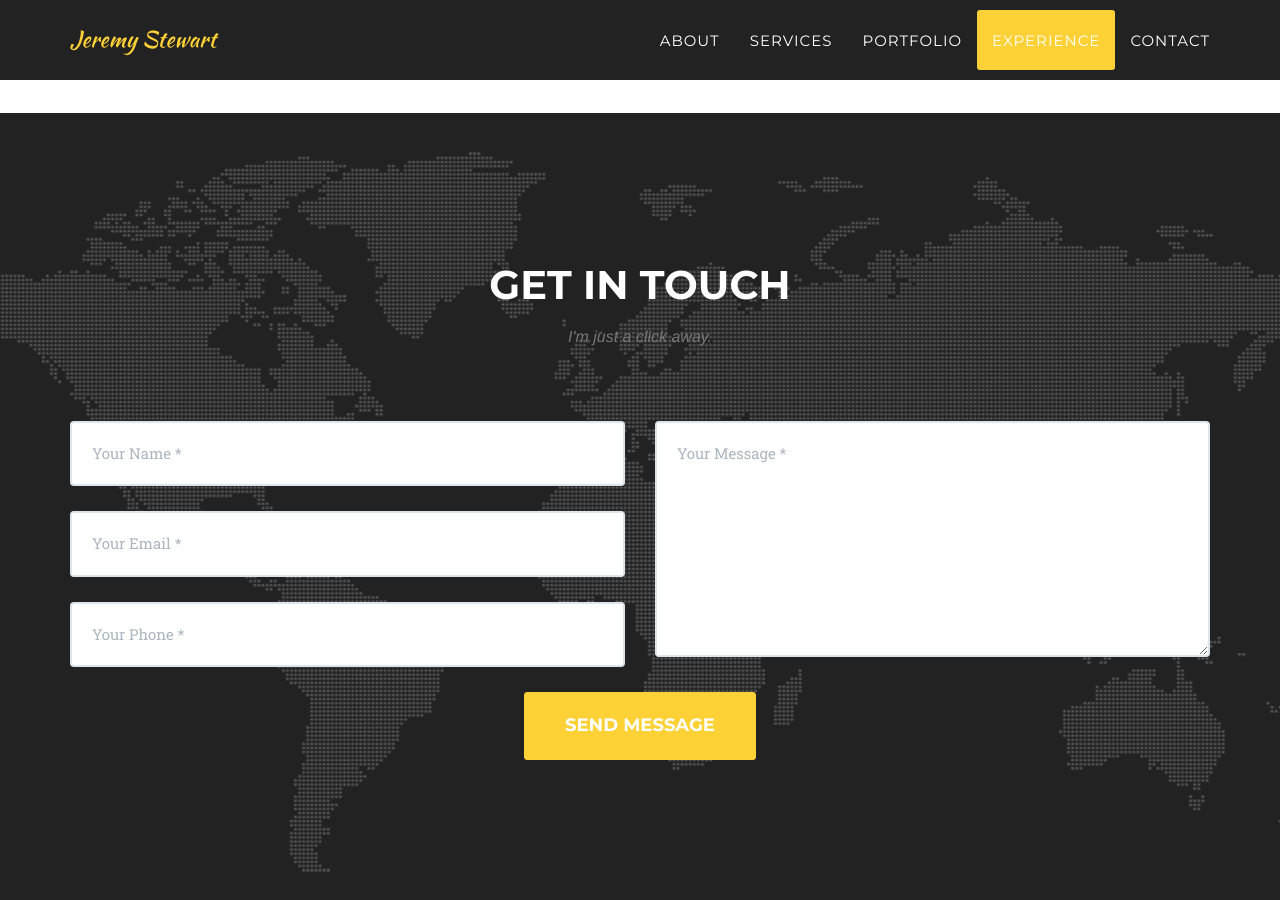
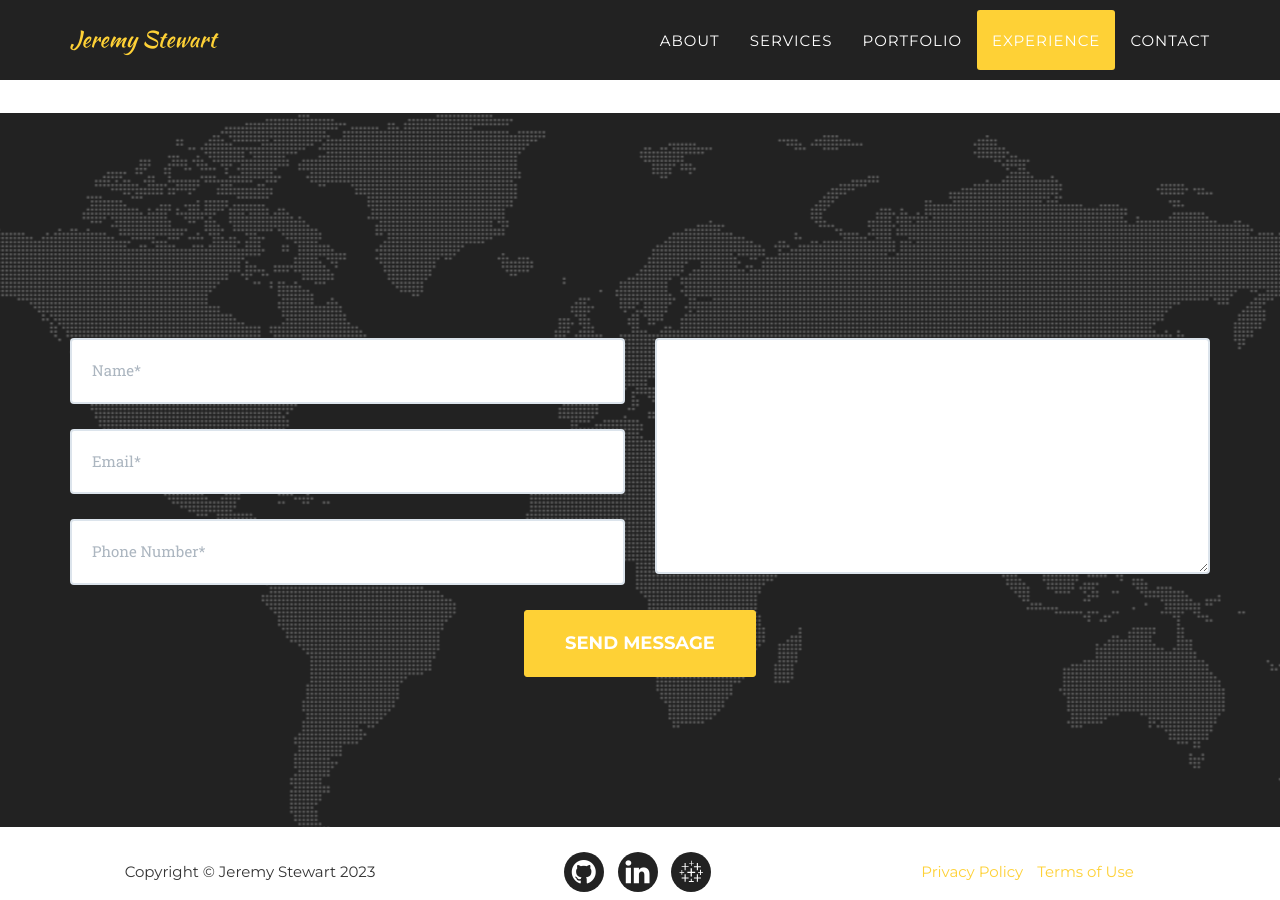
Before and after one commit to jlstewart12/JS_Portfolio_E, a Jekyll site: the page built from _posts/2014-07-13-project-6.markdown, in a window 1280 px wide and 900 px high, scrolled down 5265 px. Built offline with Jekyll 4.4.1, drawn with Linux system fonts in a browser that asks for light colours; some web fonts are replaced.

```diff
--- a/_includes/contact.html
+++ b/_includes/contact.html
@@ -1,43 +1,127 @@
-<section id="contact">
+<!-- Contact -->
+{% if site.locale and site.locale != "" and site.locale != nil %}
+<section class="page-section" id="{{ site.data.sitetext[site.locale].contact.section | default: "contact" }}">
   <div class="container">
     <div class="row">
       <div class="col-lg-12 text-center">
-                    <h2 class="section-heading">Get in touch</h2>
-                    <h3 class="section-subheading text-muted">I'm just a click away.</h3>
+        <h2 class="section-heading text-uppercase">
+          {{ site.data.sitetext[site.locale].contact.title | markdownify | default: Contact Us }}</h2>
+        <h3 class="section-subheading text-muted">{{ site.data.sitetext[site.locale].contact.text | default: "" }}</h3>
       </div>
     </div>
     <div class="row">
       <div class="col-lg-12">
-                    <form name="sentMessage" id="contactForm" action="https://formspree.io/f/xqkokkja" method="POST" novalidate="novalidate">
+        <form id="contactForm"
+          action="https://formspree.io/{% if site.formspree_form_path %}{{ site.formspree_form_path }}{% else %}{{ site.email }}{% endif %}"
+          novalidate="novalidate" method="POST">
+          <!--name="sentMessage"-->
           <div class="row">
             <div class="col-md-6">
-                                <div class="control-group form-group">
-                                    <input type="text" name="name" class="form-control" placeholder="Your Name *" id="name" required data-validation-required-message="Please enter your name.">
+              <div class="form-group">
+                <input name="name" class="form-control" id="name" type="text"
+                  placeholder="{{ site.data.sitetext[site.locale].contact.name | default: "Name*" }}"
+                  required="required" data-validation-required-message="{{ site.data.sitetext[site.locale].contact.name-validation | default: "Please enter your name." }}">
                 <p class="help-block text-danger"></p>
               </div>
-                                <div class="control-group form-group">
-                                    <input type="email" name="_replyto" class="form-control" placeholder="Your Email *" id="email" required data-validation-required-message="Please enter your email address.">
+              <div class="form-group">
+                <input name="_replyto" class="form-control" id="email" type="email"
+                  placeholder="{{ site.data.sitetext[site.locale].contact.email | default: "Email*" }}"
+                  required="required" data-validation-required-message="{{ site.data.sitetext[site.locale].contact.email-validation | default: "Please enter your email address." }}">
                 <p class="help-block text-danger"></p>
               </div>
-                                <div class="control-group form-group">
-                                    <input type="telephone" name="telephone" class="form-control" placeholder="Your Phone *" id="phone" required data-validation-required-message="Please enter your phone number.">
+              <div class="form-group">
+                <input name="phone" class="form-control" id="phone" type="tel"
+                  placeholder="{{ site.data.sitetext[site.locale].contact.phone | default: "Phone Number*" }}"
+                  required="required" data-validation-required-message="{{ site.data.sitetext[site.locale].contact.phone-validation | default: "Please enter your phone number." }}">
                 <p class="help-block text-danger"></p>
               </div>
             </div>
             <div class="col-md-6">
-                                <div class="control-group form-group">
-                                    <textarea name="message" class="form-control" placeholder="Your Message *" id="message" required data-validation-required-message="Please enter a message."></textarea>
+              <div class="form-group">
+                <textarea name="message" class="form-control" id="message"
+                  placeholder="{{ site.data.sitetext[site.locale].contact.message | default: "Message*" }}"
+                  required="required" data-validation-required-message="{{ site.data.sitetext[site.locale].contact.message-validation | default: "Please enter a message." }}">
+                </textarea>
                 <p class="help-block text-danger"></p>
               </div>
             </div>
+            <input type="hidden" name="_subject" id="email-subject"
+              value="{{ site.data.sitetext[site.locale].contact.subject | default: "Contact Form Submission" }}">
             <div class="clearfix"></div>
             <div class="col-lg-12 text-center">
               <div id="success"></div>
-                                <button type="submit" class="btn btn-xl">Send Message</button>
+              <button id="sendMessageButton" class="btn btn-primary btn-xl text-uppercase"
+                type="submit">{{ site.data.sitetext[site.locale].contact.submit | default: "Send Message" }}</button>
             </div>
+            <input type="text" name="_gotcha" style="display:none">
+            <input type="hidden" name="_next" value="#" />
           </div>
         </form>
       </div>
     </div>
   </div>
 </section>
+{% else %}
+<section class="page-section" id="{{ site.data.sitetext.contact.section | default: "contact" }}">
+  <div class="container">
+    <div class="row">
+      <div class="col-lg-12 text-center">
+        <h2 class="section-heading text-uppercase">
+          {{ site.data.sitetext.contact.title | markdownify | default: Contact Us }}</h2>
+        <h3 class="section-subheading text-muted">{{ site.data.sitetext.contact.text | default: "" }}</h3>
+      </div>
+    </div>
+    <div class="row">
+      <div class="col-lg-12">
+        <form id="contactForm"
+          action="https://formspree.io/{% if site.formspree_form_path %}{{ site.formspree_form_path }}{% else %}{{ site.email }}{% endif %}"
+          novalidate="novalidate" method="POST">
+          <!--name="sentMessage"-->
+          <div class="row">
+            <div class="col-md-6">
+              <div class="form-group">
+                <input name="name" class="form-control" id="name" type="text"
+                  placeholder="{{ site.data.sitetext.contact.name | default: "Name*" }}"
+                  required="required" data-validation-required-message="{{ site.data.sitetext.contact.name-validation | default: "Please enter your name." }}">
+                <p class="help-block text-danger"></p>
+              </div>
+              <div class="form-group">
+                <input name="_replyto" class="form-control" id="email" type="email"
+                  placeholder="{{ site.data.sitetext.contact.email | default: "Email*" }}"
+                  required="required" data-validation-required-message="{{ site.data.sitetext.contact.email-validation | default: "Please enter your email address." }}">
+                <p class="help-block text-danger"></p>
+              </div>
+              <div class="form-group">
+                <input name="phone" class="form-control" id="phone" type="tel"
+                  placeholder="{{ site.data.sitetext.contact.phone | default: "Phone Number*" }}"
+                  required="required" data-validation-required-message="{{ site.data.sitetext.contact.phone-validation | default: "Please enter your phone number." }}">
+                <p class="help-block text-danger"></p>
+              </div>
+            </div>
+            <div class="col-md-6">
+              <div class="form-group">
+                <textarea name="message" class="form-control" id="message"
+                  placeholder="{{ site.data.sitetext.contact.message | default: "Message*" }}"
+                  required="required" data-validation-required-message="{{ site.data.sitetext.contact.message-validation | default: "Please enter a message." }}">
+                </textarea>
+                <p class="help-block text-danger"></p>
+              </div>
+            </div>
+            <input type="hidden" name="_subject" id="email-subject"
+              value="{{ site.data.sitetext.contact.subject | default: "Contact Form Submission" }}">
+            <div class="clearfix"></div>
+            <div class="col-lg-12 text-center">
+              <div id="success"></div>
+              <button id="sendMessageButton" class="btn btn-primary btn-xl text-uppercase"
+                type="submit">{{ site.data.sitetext.contact.submit | default: "Send Message" }}</button>
+            </div>
+            <input type="text" name="_gotcha" style="display:none">
+            <input type="hidden" name="_next" value="#" />
+          </div>
+        </form>
+      </div>
+    </div>
+  </div>
+</section>
+{% endif %}
+<!-- End Contact -->
```
Also changed, not shown: 4 other files. Lines whose indentation alone changed are shown as unchanged.
